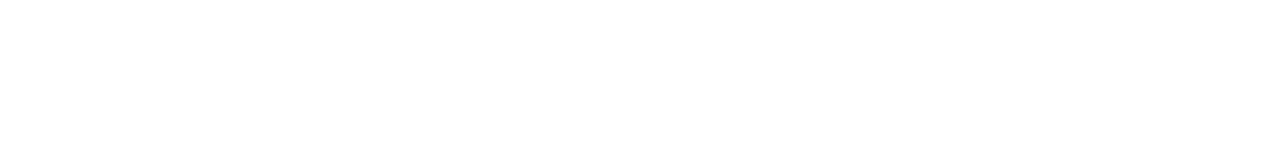
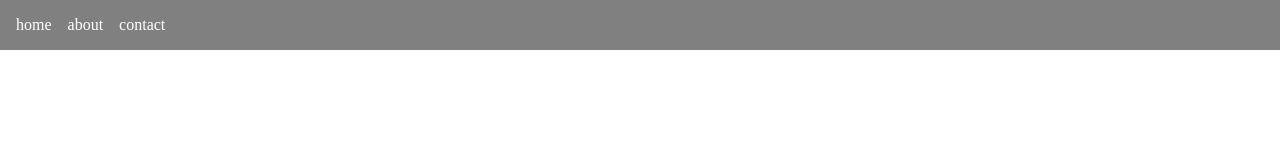
Before and after one commit to GIT-JUNAIDATTAR/javascript, a plain HTML site: page v-34_chapter-7_Element-only-navigation/index.html in a window 1280 px wide. Drawn offline with Linux system fonts and the light colour scheme.

Commit message:
coded the simple navigation and style the navigation

```diff
--- a/v-34_chapter-7_Element-only-navigation/index.html
+++ b/v-34_chapter-7_Element-only-navigation/index.html
@@ -4,6 +4,14 @@
     <meta charset="UTF-8" />
     <meta name="viewport" content="width=device-width, initial-scale=1.0" />
     <title>Element only navigation</title>
-  </head>
-  <body></body>
+    <link rel="stylesheet" href="style.css">
+</head>
+<body>
+    <ul>
+        <li>home</li>
+        <li>about</li>
+        <li>contact</li>
+    </ul>
+    <script src="script.js"></script>
+  </body>
 </html>
--- a/v-34_chapter-7_Element-only-navigation/style.css
+++ b/v-34_chapter-7_Element-only-navigation/style.css
@@ -0,0 +1,17 @@
+body {
+  margin: 0;
+  padding: 0;
+}
+
+ul {
+  display: flex;
+  list-style: none;
+  gap: 1em;
+  background-color: gray;
+  margin: 0;
+  padding: 1em;
+}
+
+li {
+  color: white;
+}
```
